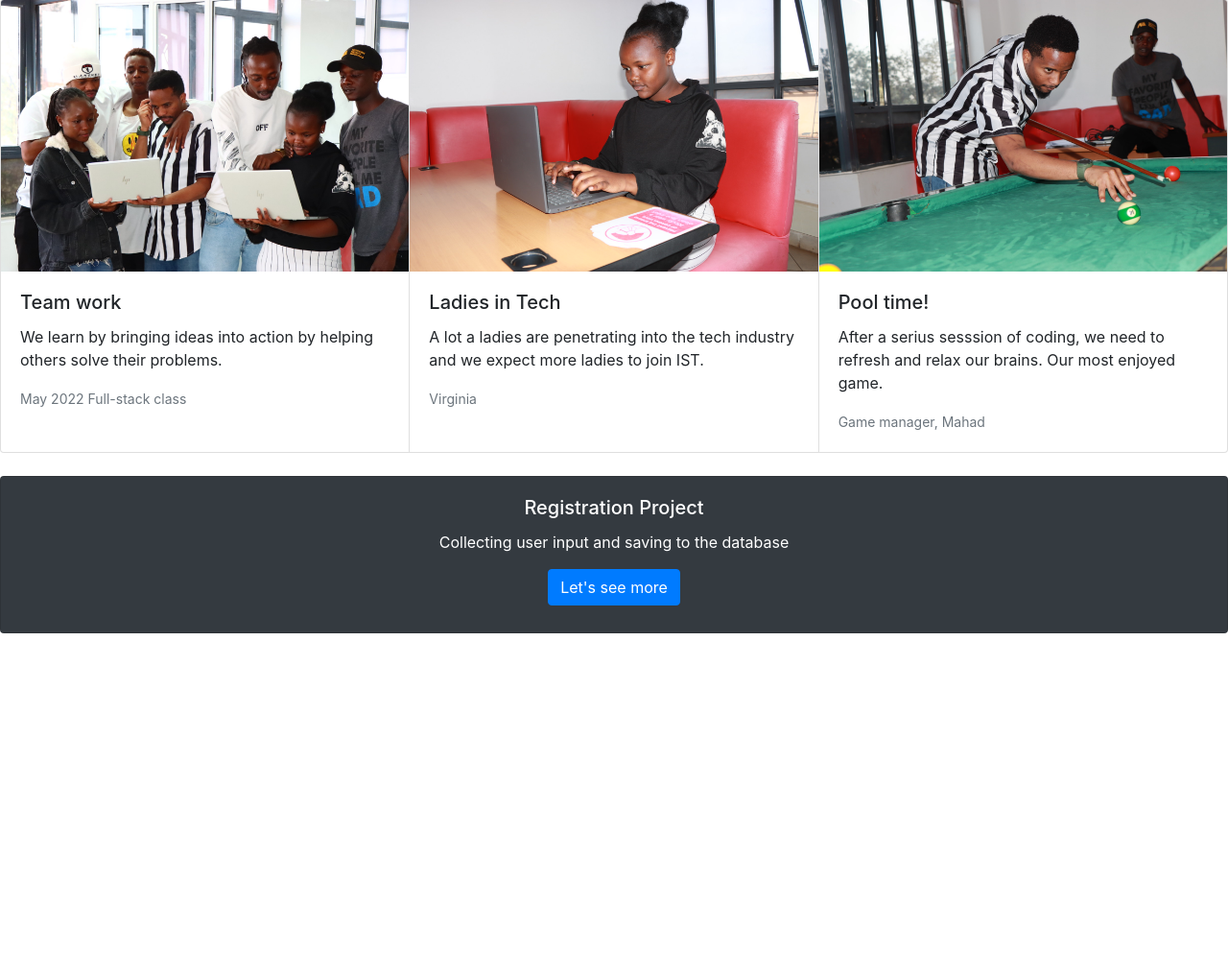
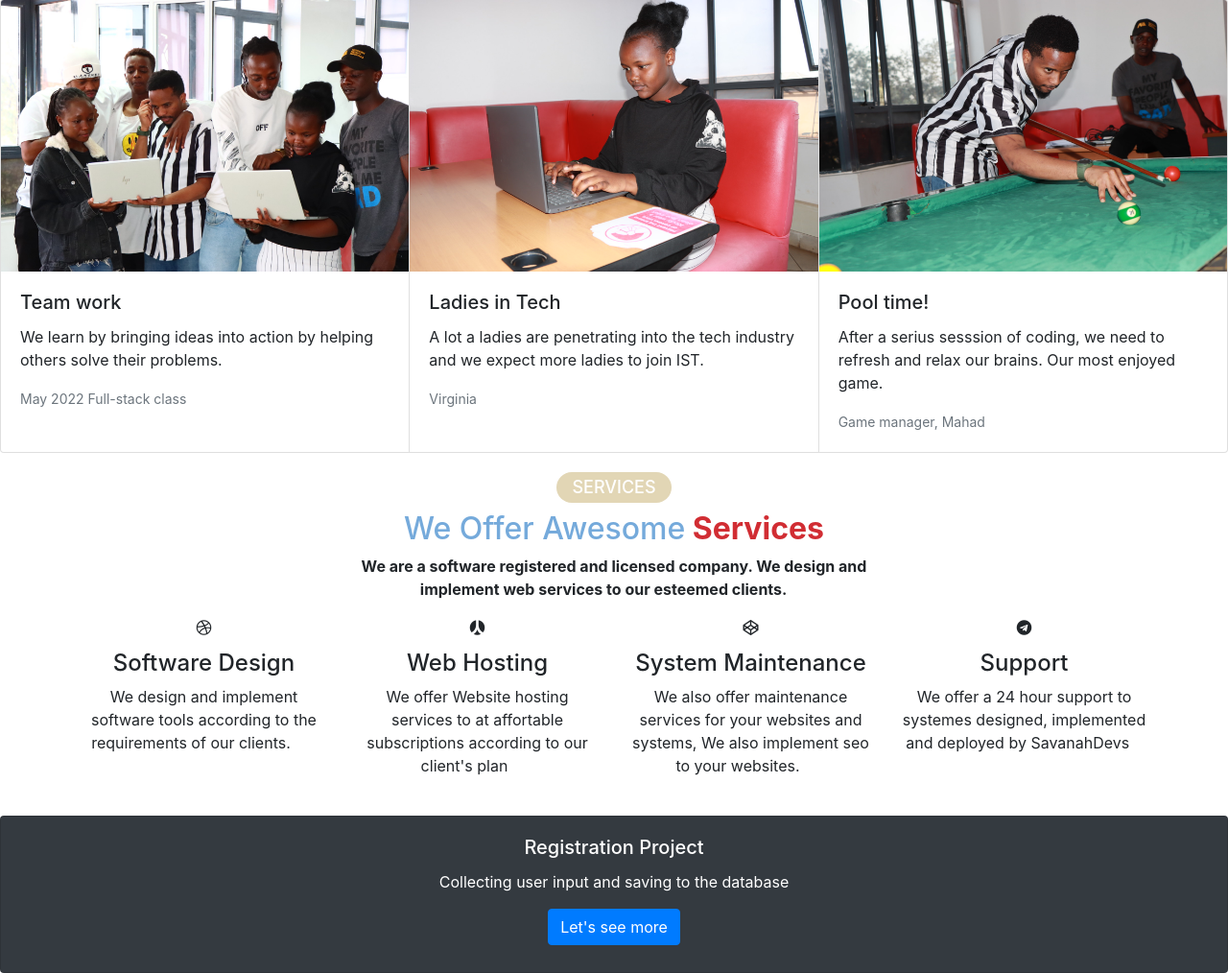
Before and after one commit to Ogola22/Formvalidations, a PHP site: page /home.php in a window 1280 px wide. Shown: the part 132-1146 px from the top of the page at 96% size. Before the commit the page ends 792 px from the top, so only its background shows below. Run offline with PHP 8.4, Linux system fonts and the light colour scheme; some libraries are stand-ins or nearby versions.

Commit message:
services section

```diff
--- a/home.php
+++ b/home.php
@@ -7,8 +7,9 @@
     <meta http-equiv="X-UA-Compatible" content="IE=edge">
     <meta name="viewport" content="width=device-width, initial-scale=1.0">
     <title>form</title>
-    <link rel="stylesheet" href="./bootstrap-4.6.2-dist/css/bootstrap.min.css ">
-
+    <link rel="stylesheet" href="https://cdnjs.cloudflare.com/ajax/libs/twitter-bootstrap/4.6.1/css/bootstrap.min.css">
+    <link rel="stylesheet" href="https://use.fontawesome.com/releases/v5.12.0/css/all.css">
+    <link rel="stylesheet" href="assets/css/animated-services.css">
 </head>
 <body>
 <div class="container text-center mt-4">
@@ -50,6 +51,51 @@
     </div>
   </div>
 </div>
+<section id="services" class="services">
+        <div class="container-md section-title">
+            <div class="text-center">
+                <h5 class="d-inline-block justify-content-lg-center" style="background-color: #e2d6b5;width: 120px;margin-left: 0px;border-radius: 30px;padding: 5px;margin-top: 20px;color: #ffffff;font-size: 18px;">SERVICES</h5>
+                <h2 style="color: #75aadb;">We Offer Awesome<span style="color: #d12d33;"><strong>&nbsp;Services</strong></span></h2>
+                <p class="d-inline-block" style="width: 50%;"><strong>We are a software registered and licensed company. We design and implement web services to our esteemed clients.&nbsp;</strong>&nbsp; &nbsp;&nbsp;</p>
+            </div>
+            <div class="row">
+                <div class="col-12 text-center col-md-6 col-lg-3 d-flex align-items-stretch mb-5 mb-lg-0">
+                    <div class="text-center icon-box">
+                        <div class="icon"><i class="fab fa-dribbble" style="margin-bottom: 15px;"></i>
+                            <h4 class="title">Software Design<a href="#"></a></h4>
+                            <p class="description">We design and implement software tools according to the requirements of our clients.&nbsp; &nbsp; &nbsp;&nbsp;</p>
+                        </div>
+                    </div>
+                </div>
+                <div class="col-12 text-center col-md-6 col-lg-3 d-flex align-items-stretch mb-5 mb-lg-0">
+                    <div class="text-center icon-box">
+                        <div class="icon"><i class="fab fa-renren" style="margin-bottom: 15px;"></i>
+                            <h4 class="title">Web Hosting<a href="#"></a></h4>
+                            <p class="description">We offer Website hosting services to at affortable subscriptions according to our client's plan&nbsp; &nbsp; &nbsp;&nbsp;</p>
+                        </div>
+                    </div>
+                </div>
+                <div class="col-12 text-center col-md-6 col-lg-3 d-flex align-items-stretch mb-5 mb-lg-0">
+                    <div class="text-center icon-box">
+                        <div class="icon"><i class="fab fa-codepen" style="margin-bottom: 15px;"></i>
+                            <h4 class="title">System Maintenance<a href="#"></a></h4>
+                            <p class="description">We also offer maintenance services for your websites and systems, We also implement seo to your websites.&nbsp; &nbsp; &nbsp;&nbsp;</p>
+                        </div>
+                    </div>
+                </div>
+                <div class="col-12 text-center col-md-6 col-lg-3 d-flex align-items-stretch mb-5 mb-lg-0">
+                    <div class="text-center icon-box">
+                        <div class="icon"><i class="fab fa-telegram" style="margin-bottom: 15px;"></i>
+                            <h4 class="title">Support<a href="#"></a></h4>
+                            <p class="description">We offer a 24 hour support to systemes designed, implemented and deployed by SavanahDevs&nbsp; &nbsp; &nbsp;&nbsp;</p>
+                        </div>
+                    </div>
+                </div>
+            </div>
+        </div>
+    </section>
+    <script src="https://cdnjs.cloudflare.com/ajax/libs/jquery/3.6.0/jquery.min.js"></script>
+    <script src="https://cdnjs.cloudflare.com/ajax/libs/twitter-bootstrap/4.6.1/js/bootstrap.bundle.min.js"></script>
+<?php include("footer.php")?>
 </body>
-<?php include("footer.php")?>
 </html>
```
